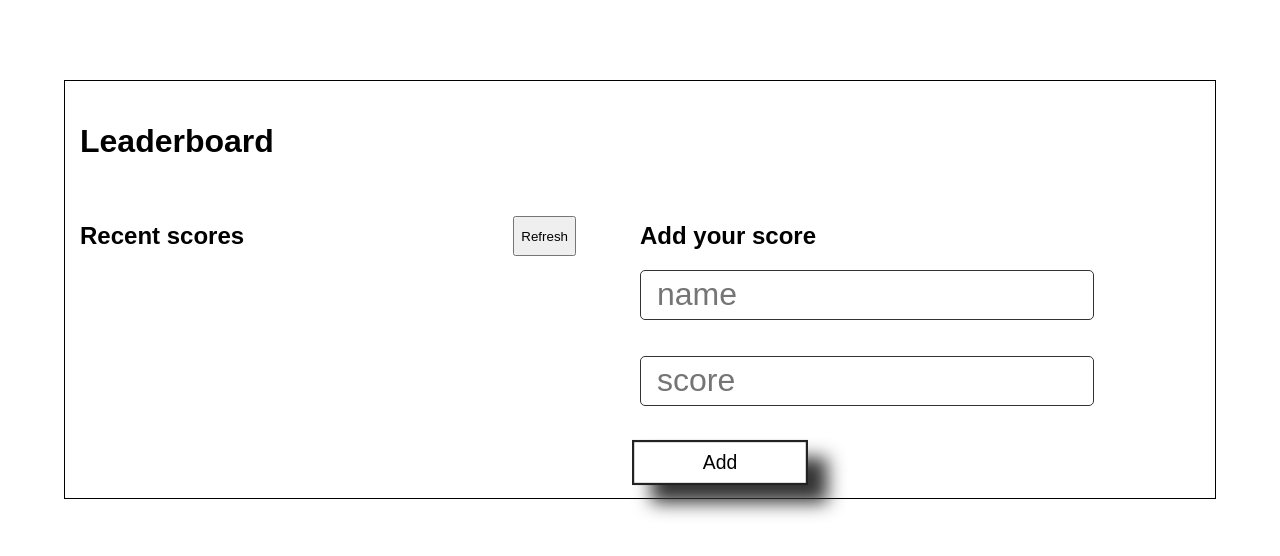
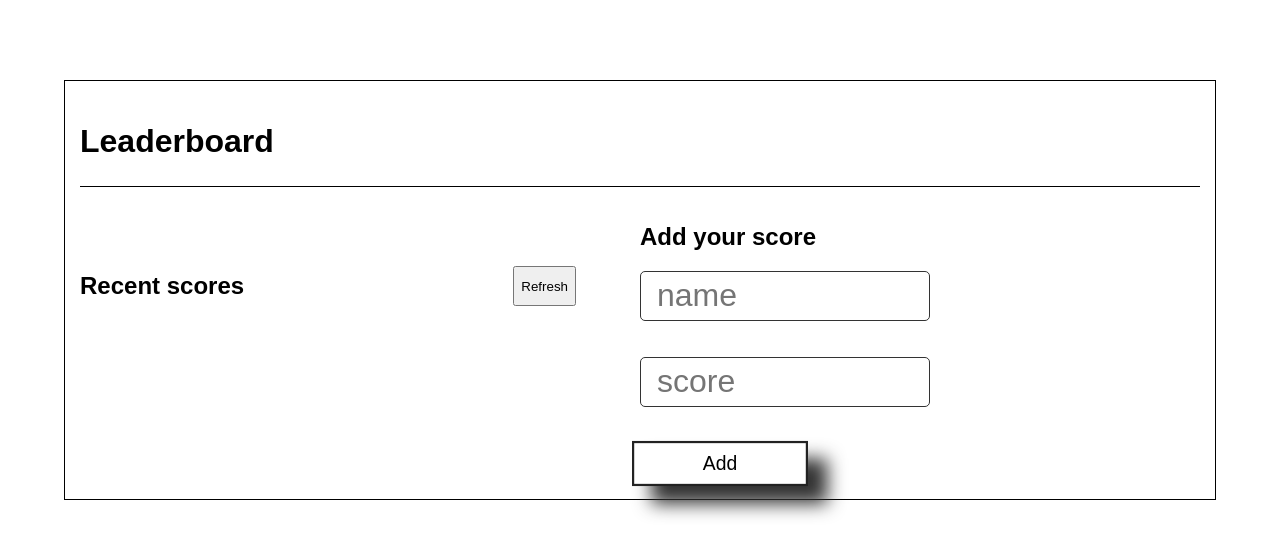
Before and after one commit to miftah1991/Leaderboard, a website built with webpack: page src/index.html in a window 1280 px wide. Built offline with nearby package versions, Linux system fonts and the light colour scheme; no server answers.

Commit message:
Add Desktop and mobile version

```diff
--- a/src/style.css
+++ b/src/style.css
@@ -9,11 +9,16 @@ body {
   margin-top: 10vh;
   border: 1px solid black;
   padding: 15px;
+  justify-content: center;
 }
 
 .header-section h1 {
   text-align: left;
   font-size: 2rem;
+}
+
+.header-section {
+  border-bottom: 1px solid black;
 }
 
 h2:hover {
@@ -24,22 +29,27 @@ h2:hover {
 .main-section {
   padding-top: 2vh;
   display: flex;
-  flex-direction: row;
+  flex-direction: column;
 }
 
 .list-section {
+  flex: 1;
+  order: 2;
+  display: flex;
+  flex-direction: column;
+  justify-content: space-around;
+}
+
+.add-section {
+  display: flex;
+  flex-direction: column;
+  justify-content: center;
   flex: 1;
 }
 
 .hrbar {
   width: 30vw;
   margin-top: 5vh;
-}
-
-.add-section {
-  display: flex;
-  flex-direction: column;
-  flex: 1;
 }
 
 .title,
@@ -95,6 +105,7 @@ input {
   outline: none;
   border: 1px solid #333;
   border-radius: 5px;
+  width: 70vw;
 }
 
 .list-section-title {
@@ -107,7 +118,8 @@ input {
   display: flex;
   flex-direction: row;
   justify-content: space-between;
-  padding-left: 1vw;
+  padding-left: 0;
+  margin-left: 0;
   padding-right: 1vw;
   padding-top: 2vh;
   padding-bottom: 2vh;
@@ -116,12 +128,29 @@ input {
 
 @media screen and (min-width: 768px) {
   .title,
-  .author,
-  .elements {
-    width: 30vw;
+  .author {
+    width: 10vw;
   }
 
   body {
     padding: 0 5vw;
   }
+
+  .main-section {
+    flex-direction: row;
+  }
+
+  .add-section {
+    order: 2;
+    flex: 1;
+    width: 50%;
+  }
+
+  input {
+    width: 20vw;
+  }
+
+  .elements {
+    width: 30vw;
+  }
 }
```
Also changed, not shown: dist/main.js.
